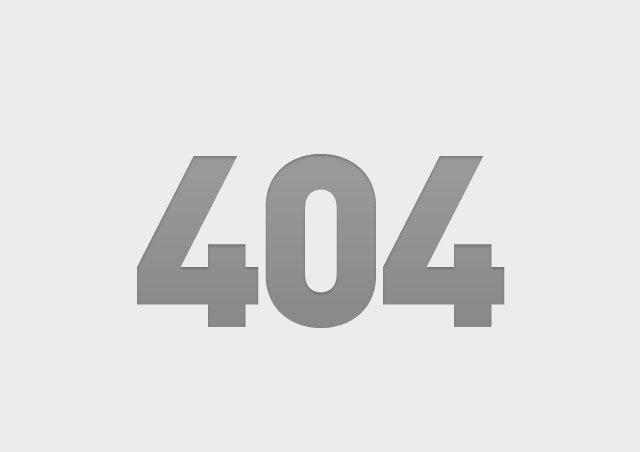
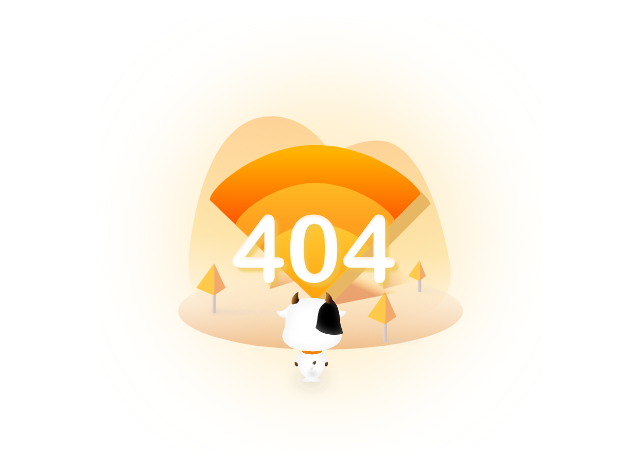
Before and after one commit to WeirShi/react-blog, a React (Create React App) app: page /404 in a window 1280 px wide. Shown: the part 162-614 px from the top of the page, without its empty margins (318-958 px from the left). Built offline with nearby package versions, Linux system fonts and the light colour scheme.

Commit message:
修改404页面,新增页面进入进度条展示

```diff
--- a/package.json
+++ b/package.json
@@ -9,6 +9,7 @@
     "@testing-library/user-event": "^12.1.10",
     "animate.css": "^4.1.1",
     "antd": "^4.8.5",
+    "nprogress": "^0.2.0",
     "react": "^17.0.1",
     "react-dom": "^17.0.1",
     "react-router-dom": "^5.2.0",
--- /dev/null
+++ b/src/routes/fancyRoute.jsx
@@ -0,0 +1,16 @@
+import React, { useState, useEffect } from 'react';
+import { Route } from 'react-router-dom';
+import nprogress from 'nprogress'
+import 'nprogress/nprogress.css';
+
+const FancyRoute = props => {
+    useState(nprogress.start());
+    useEffect(() => {
+        nprogress.done();
+        return () => nprogress.start();
+    });
+    return (
+        <Route {...props} />
+    );
+};
+export default FancyRoute;
--- a/src/routes/index.jsx
+++ b/src/routes/index.jsx
@@ -1,5 +1,6 @@
 import React from 'react';
-import { Switch, Route, Redirect } from 'react-router-dom';
+import { Switch, Redirect } from 'react-router-dom';
+import FancyRoute from './fancyRoute';
 
 import Home from '@/views/home/index';
 import Category from '@/views/category/index';
@@ -9,10 +10,10 @@ import About from '@/views/about/index';
 
 export const Routes = () =>
     <Switch>
-        <Route exact path='/blog/home' component={Home} />
-        <Route exact path='/blog/category' component={Category} />
-        <Route exact path='/blog/archive' component={Archive} />
-        <Route exact path='/blog/about' component={About} />
+        <FancyRoute exact path='/blog/home' component={Home} />
+        <FancyRoute exact path='/blog/category' component={Category} />
+        <FancyRoute exact path='/blog/archive' component={Archive} />
+        <FancyRoute exact path='/blog/about' component={About} />
         <Redirect from='*' to='/404' />
     </Switch>
 
--- a/src/views/main/index.jsx
+++ b/src/views/main/index.jsx
@@ -98,6 +98,8 @@ function Main() {
 
     const [toggleLineData, changeToggle] = useState(lineStyle.normalLineData)
     const [showMobileTabs, changeShowMobileTabs] = useState(false);
+    const [showRightNav, changeShowRightNav] = useState(false);
+
 
     useEffect(() => {
         changeToggle(showMobileTabs ? lineStyle.closeLineData : lineStyle.normalLineData)
@@ -207,7 +209,7 @@ function Main() {
             <Content
                 className={classNames(['app-wrapper', jClass('show-tabs', showMobileTabs), jClass('pc', size.width > 768), jClass('mobile', size.width <= 768)])}
             >
-                <C.Provider value={{ screenWidth: size.width }}>
+                <C.Provider value={{ screenWidth: size.width, showRightNav, changeShowRightNav }}>
                     <Routes />
                 </C.Provider>
             </Content>
--- a/src/views/not-found/index.jsx
+++ b/src/views/not-found/index.jsx
@@ -1,16 +1,21 @@
-import img from '@/assets/images/404.png';
+import img from '@/assets/images/404.svg';
 
 function NotFound() {
     return (
         <div style={{
             height: '100%',
-            background: '#ececec',
+            background: '#fff',
             overflow: 'hidden',
             display: 'flex',
             justifyContent: 'center',
             alignItems: 'center'
         }}>
-            <img src={img} alt="404" className='animate__animated animate__swing' />
+            <img
+                className='animate__animated animate__swing'
+                alt="404"
+                src={img}
+                style={{ width: '440px' }}
+            />
         </div>
     )
 }
```
Also changed, not shown: 2 other files (tests, documents, lock files or other folders).
